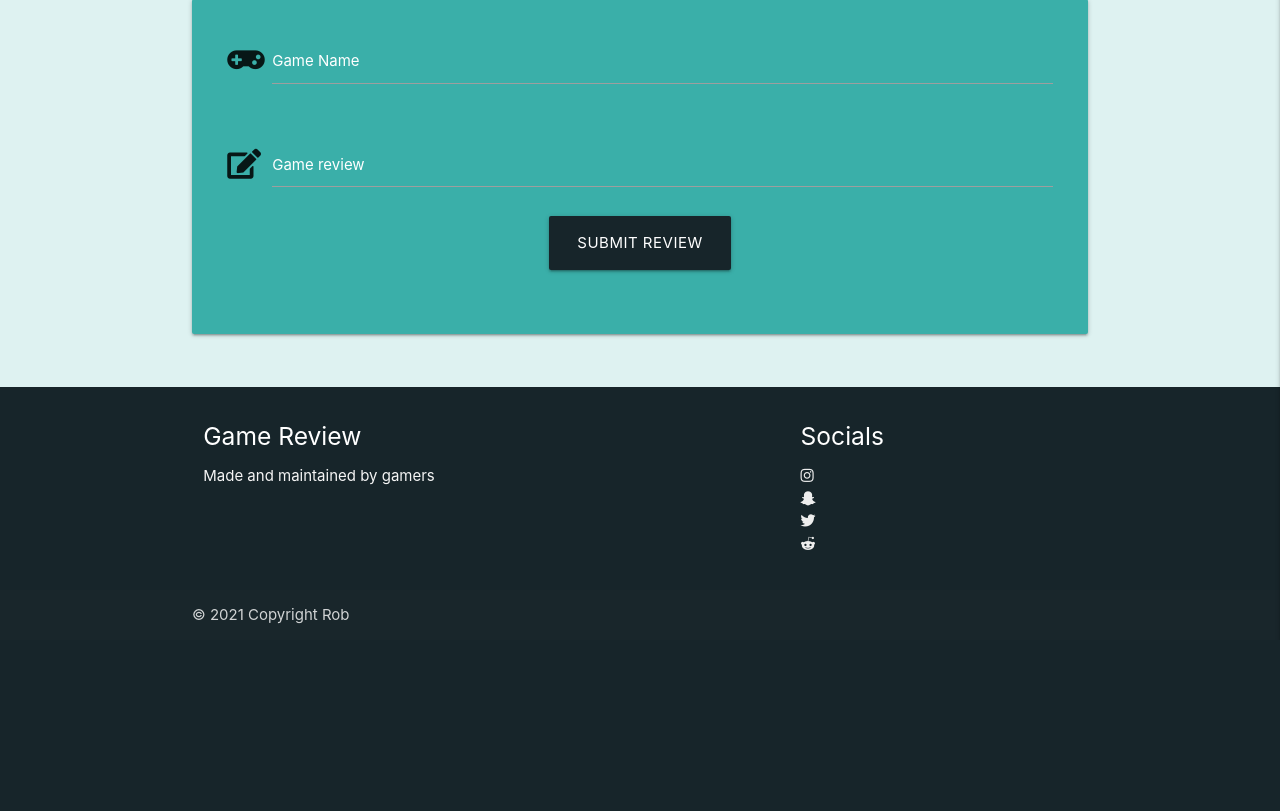
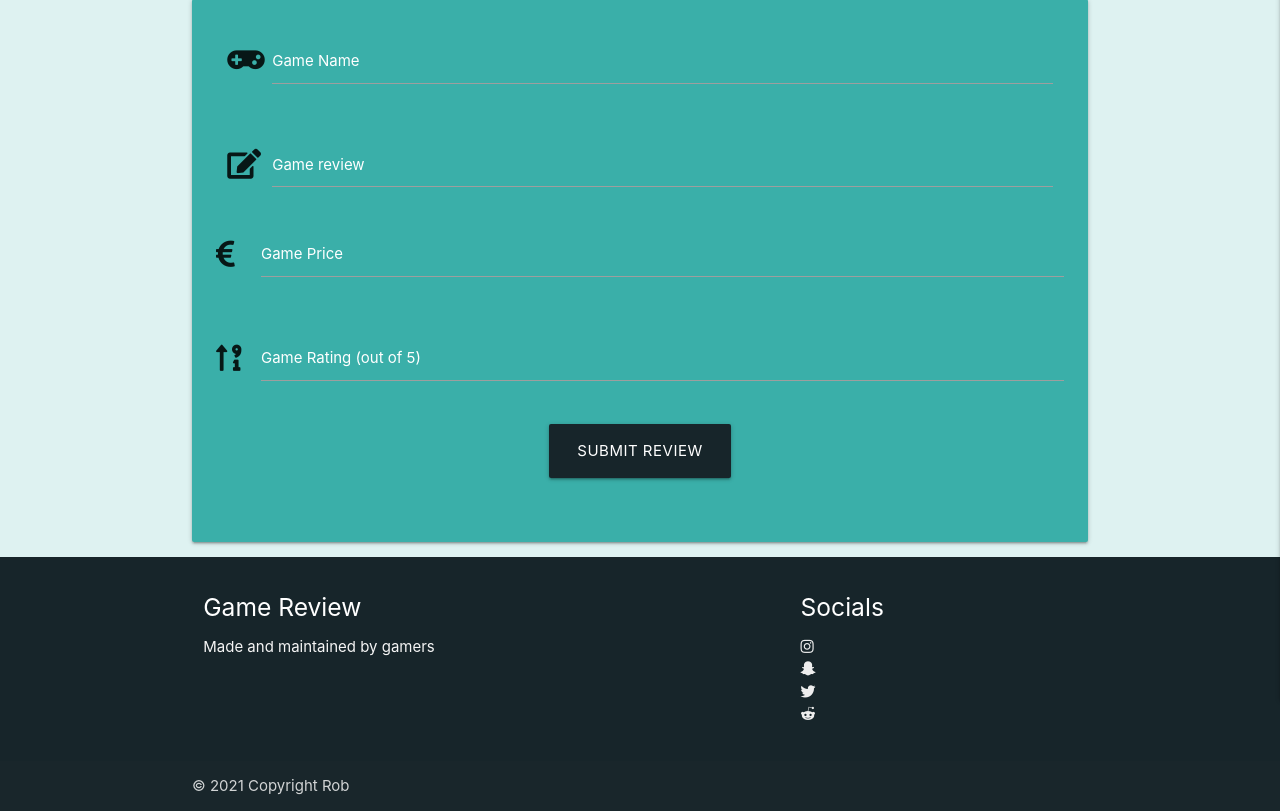
Before and after one commit to Code-Institute-Submissions/milestone-97, a Flask app: page /add_review in a window 1280 px wide. Shown: the part 160-971 px from the top of the page. Before the commit the page ends 784 px from the top, so only its background shows below. Run offline with Flask 2, Linux system fonts and the light colour scheme; some libraries are stand-ins or nearby versions.

Commit message:
added more options in reviews for users to expand on their review, also had to update pythonn in order for everything to comunicate together properly

```diff
--- a/app.py
+++ b/app.py
@@ -101,7 +101,9 @@ def add_review():
         review = {
             "game_name": request.form.get("game_name"),
             "game_review": request.form.get("game_review"),
-            "reviewed_by": session["user"],
+            "game_price": request.form.get("game_price"),
+            "game_rating": request.form.get("game_rating"),
+            "reviewed_by": session["user"]
         }
         mongo.db.reviews.insert_one(review)
         flash("Your Review has been added!")
@@ -115,7 +117,9 @@ def edit_review(review_id):
         submit = {
             "game_name": request.form.get("game_name"),
             "game_review": request.form.get("game_review"),
-            "reviewed_by": session["user"],
+            "game_price": request.form.get("game_price"),
+            "game_rating": request.form.get("game_rating"),
+            "reviewed_by": session["user"]
         }
         mongo.db.reviews.update({"_id": ObjectId(review_id)}, submit)
         flash("Your Review has been updated!")
--- a/templates/add_review.html
+++ b/templates/add_review.html
@@ -21,6 +21,22 @@
                     <label for="game_review" class="white-text">Game review</label>
                 </div>
                 <div class="row">
+                    <div class="input-field col s12">
+                        <i class="fas fa-euro-sign prefix"></i>
+                        <input id="game_price" name="game_price"
+                            minlength="2" maxlength="30" type="text" class="validate" required>
+                        <label for="game_price" class="white-text">Game Price</label>
+                    </div>
+                </div>
+                <div class="row">
+                    <div class="input-field col s12">
+                        <i class="fas fa-sort-numeric-up-alt prefix"></i>
+                        <input id="game_rating" name="game_rating"
+                            minlength="2" maxlength="30" type="text" class="validate" required>
+                        <label for="game_rating" class="white-text">Game Rating (out of 5)</label>
+                    </div>
+                </div>
+                <div class="row">
                     <div class="col s12 center-align">
                         <button type="submit" class="btn-large">
                             Submit Review
--- a/templates/reviews.html
+++ b/templates/reviews.html
@@ -28,7 +28,7 @@
             {% for review in reviews %}
             <div class="card-image">
               <img src="../static/images/game-review-hero.png">
-              <span class="card-title"> {{ review.game_name }} </span>
+              <span class="cardtitle"> {{ review.game_name }} </span>
             </div>
             <div class="test">
                 <ul class="collapsible ul-style">
@@ -46,6 +46,8 @@
                         </div>
                         <div class="collapsible-body">
                             <p>{{ review.game_review }}</p>
+                            <p>Price: {{ review.game_price }}</p>
+                            <p>Rating: {{ review.game_rating }}</p>
                         </div>
                     </li>
 
```
Also changed, not shown: templates/edit_review.html (+16 -0 lines).
